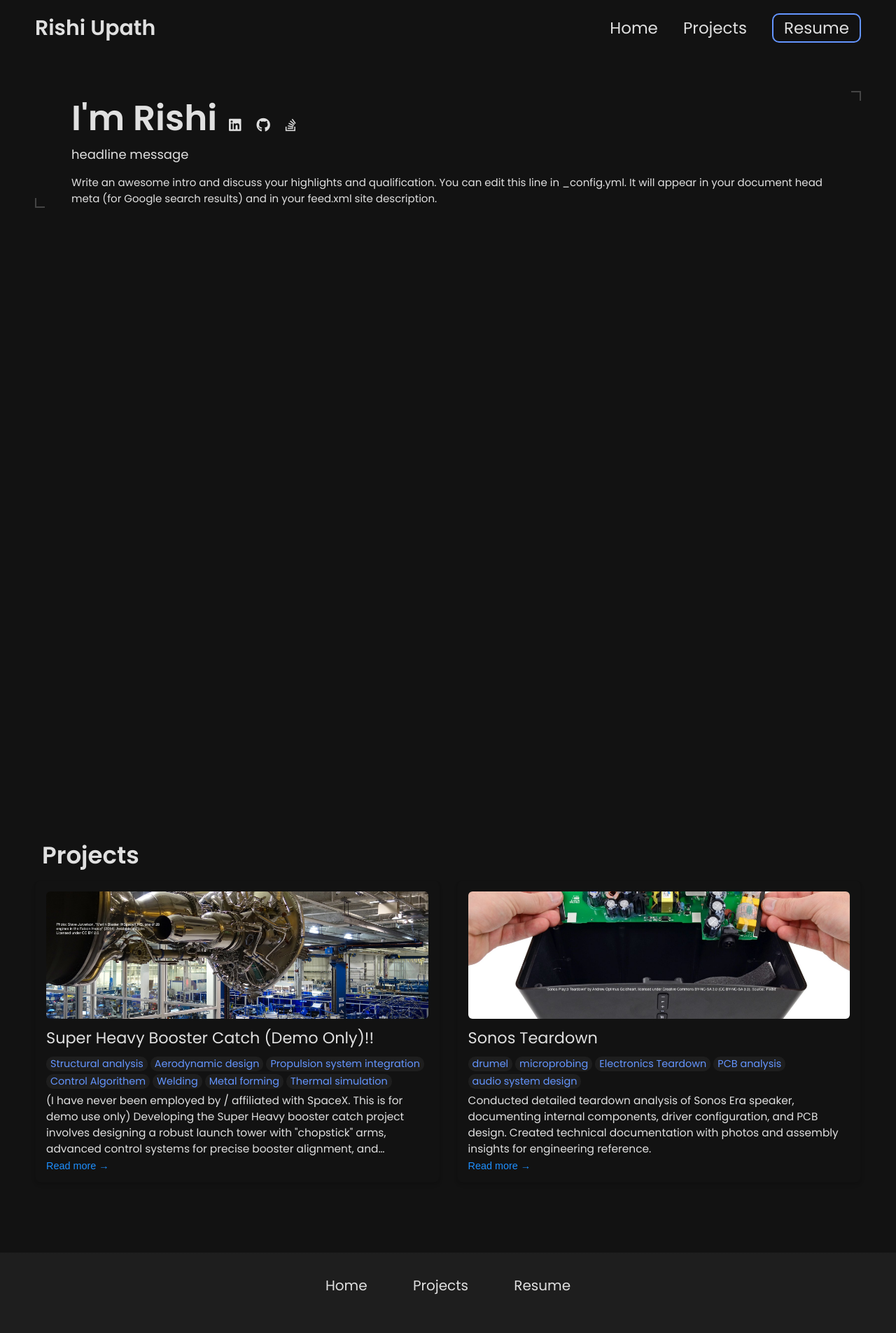
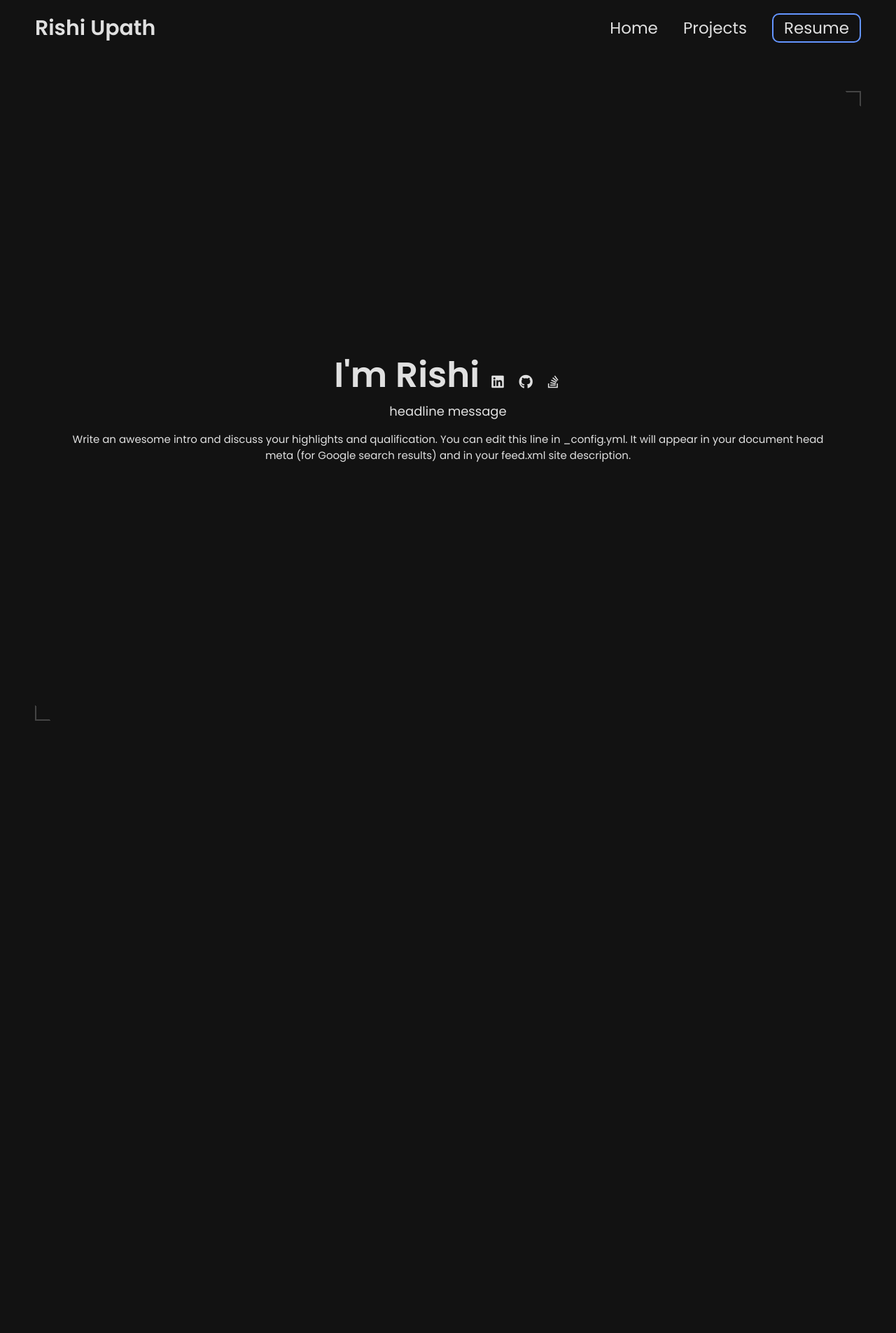
Before and after one commit to rishiupath/rishiupath.github.io, a Jekyll site: the page built from index.html, in a window 1280 px wide. Shown: the top 1905 px of the page at 70% size. Built offline with Jekyll 4.4.1, drawn with Linux system fonts in a browser that asks for light colours.

Commit message:
Update styles.css

```diff
--- a/css/styles.css
+++ b/css/styles.css
@@ -951,3 +951,12 @@ footer p {
 #projects {
   margin-top: 100vh; /* one screen height */
 }
+
+.hero-section {
+  display: flex;
+  justify-content: center;   /* vertically center */
+  align-items: center;       /* horizontally center */
+  flex-direction: column;    /* stack text */
+  min-height: 100vh;         /* fill the screen height */
+  text-align: center;        /* center text inside */
+}
```
